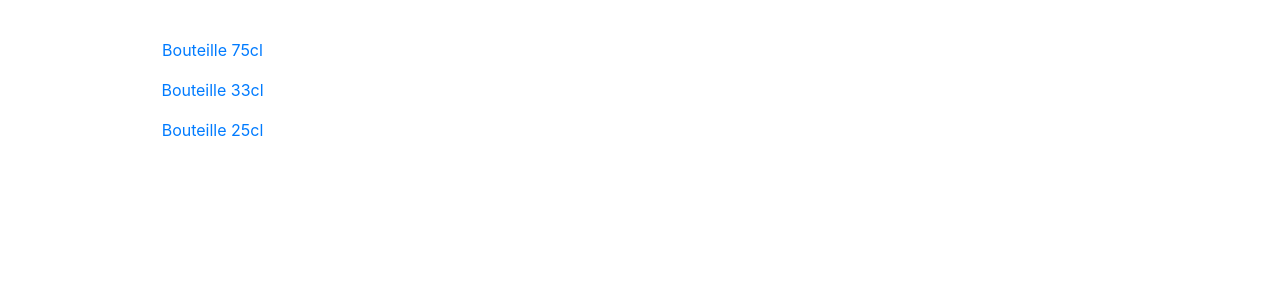
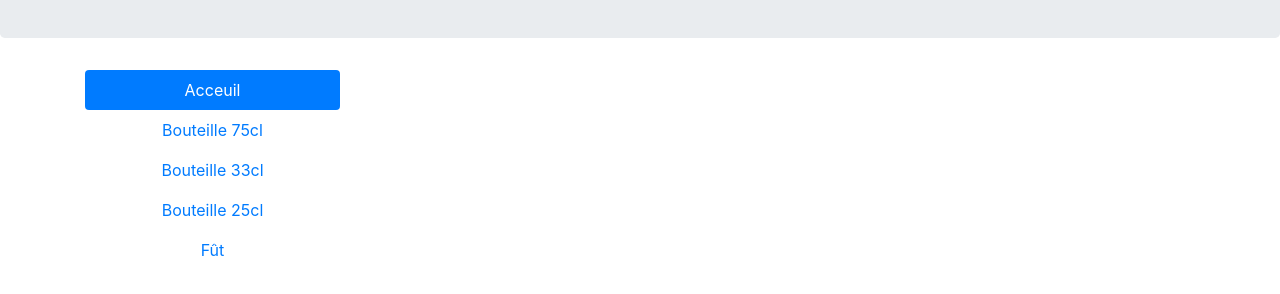
Before and after one commit to rectus29/beertender_ui, a React (Create React App) app: page /login in a window 1280 px wide. Shown: the part 250-544 px from the top of the page. Built offline with nearby package versions, Linux system fonts and the light colour scheme.

Commit message:
fontawesome add

```diff
--- a/src/components/NavigationMenu.js
+++ b/src/components/NavigationMenu.js
@@ -12,9 +12,11 @@ export default class NavigationMenu extends React.Component {
     render() {
         return (
             <nav className="nav nav-pills flex-column">
+                <NavLink className="nav-link" activeClassName="active" to="/">Acceuil</NavLink>
                 <NavLink className="nav-link" activeClassName="active" to="/75cl">Bouteille 75cl</NavLink>
                 <NavLink className="nav-link" activeClassName="active" to="/33cl">Bouteille 33cl</NavLink>
                 <NavLink className="nav-link" activeClassName="active" to="/25cl">Bouteille 25cl</NavLink>
+                <NavLink className="nav-link" activeClassName="active" to="/tender">Fût</NavLink>
             </nav>
         );
     }
```
Also changed, not shown: public/images/beer.png (renamed from src/resources/images/beer.png), 1 other file (tests, documents, lock files or other folders).
